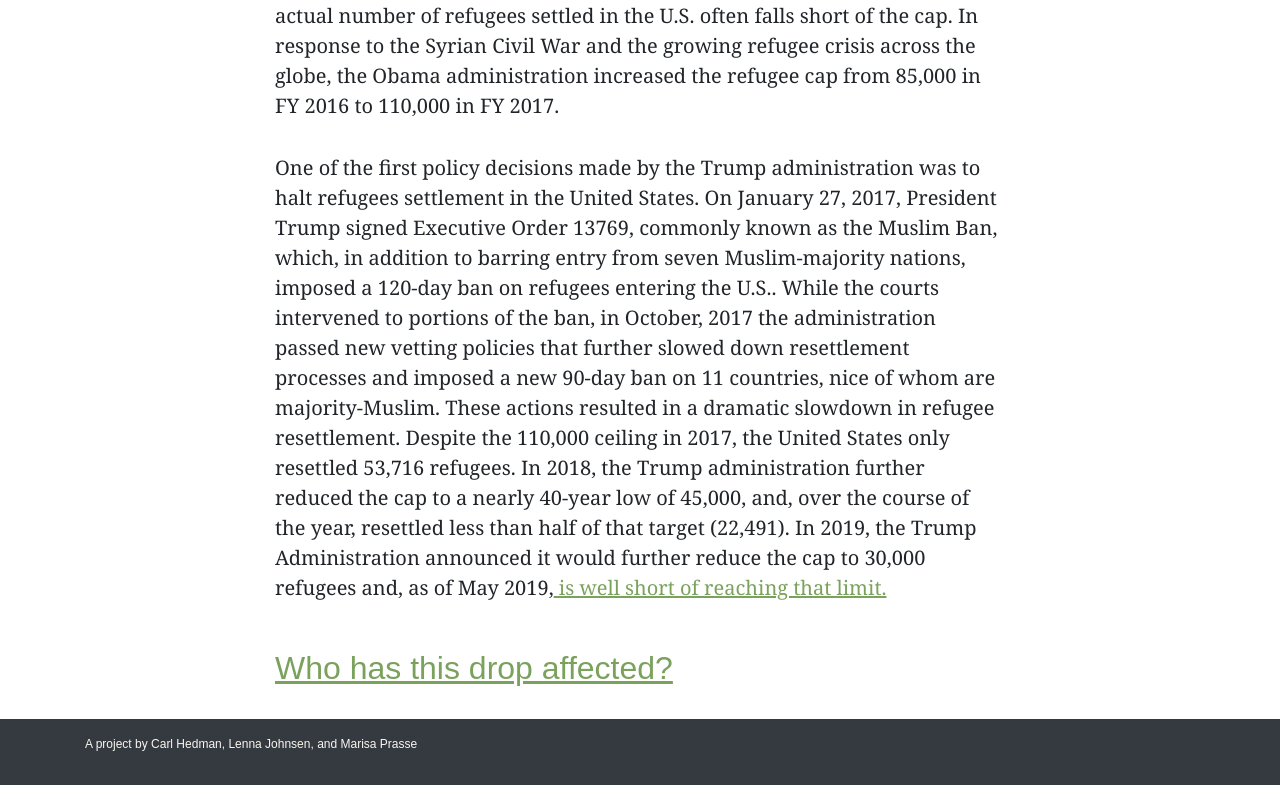
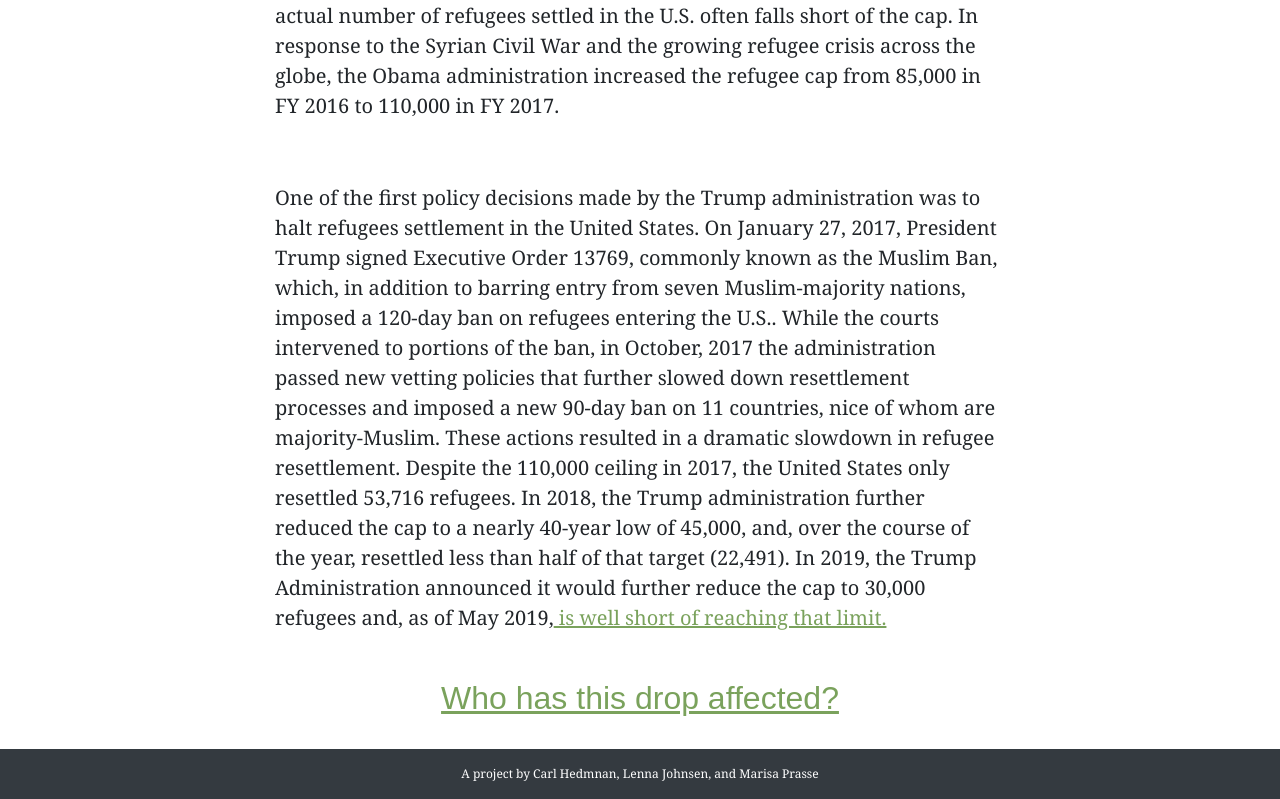
Before and after one commit to lennajohnsen/lennajohnsen.github.io, a website with bundled scripts: page index.html in a window 1280 px wide. Shown: the part 1021-1820 px from the top of the page. Built offline with nearby package versions, Linux system fonts and the light colour scheme; no server answers; a web font is replaced by a local one.

Commit message:
move photo

```diff
--- a/index.html
+++ b/index.html
@@ -37,6 +37,15 @@
   <div class="container">
       <div class="row">
         <div class="col-lg-8 mx-auto">
+              <img src= "images/bringmeyourtiredyourweakyourhungry.png" width = "150" class = "center">
+        </div>
+      </div>
+    </div>
+
+
+  <div class="container">
+      <div class="row">
+        <div class="col-lg-8 mx-auto">
               <h1>Refugee Resettlement in the United States</h1>
               <h2>Effects of Trump-era policies on refugees from Muslim Majority Countries</h2>
         </div>
@@ -51,15 +60,6 @@
           </div>
         </div>
       </div> -->
-
-      <div class="container">
-          <div class="row">
-            <div class="col-lg-8 mx-auto">
-                  <img src= "images/bringmeyourtiredyourweakyourhungry.png" width = "150" class = "center">
-            </div>
-          </div>
-        </div>
-
 
 
   <section id="intro">
@@ -98,10 +98,10 @@
             </div>
 
             <p class="lead">
-            One of the first policy decisions made by the Trump administration was to halt refugees settlement in the United States. On January 27, 2017, President Trump signed Executive Order 13769, commonly known as the Muslim Ban, which, in addition to barring entry from seven Muslim-majority nations,
+              <br>One of the first policy decisions made by the Trump administration was to halt refugees settlement in the United States. On January 27, 2017, President Trump signed Executive Order 13769, commonly known as the Muslim Ban, which, in addition to barring entry from seven Muslim-majority nations,
             imposed a 120-day ban on refugees entering the U.S.. While the courts intervened to portions of the ban, in October, 2017 the administration passed new vetting policies that further slowed down resettlement processes and imposed a new 90-day ban on 11 countries, nice of whom are majority-Muslim.
             These actions resulted in a dramatic slowdown in refugee resettlement. Despite the 110,000 ceiling in 2017, the United States only resettled 53,716 refugees. In 2018, the Trump administration further reduced the cap to a nearly 40-year low of 45,000, and, over the course of the year, resettled less
-            than half of that target (22,491). In 2019, the Trump Administration announced it would further reduce the cap to 30,000 refugees and, as of May 2019,<a href="http://www.wrapsnet.org/admissions-and-arrivals"> is well short of reaching that limit.</a>
+            than half of that target (22,491). In 2019, the Trump Administration announced it would further reduce the cap to 30,000 refugees and, as of May 2019,<a href="http://www.wrapsnet.org/admissions-and-arrivals"> is well short of reaching that limit.</a><br/>
           </p>
         </div>
       </div>
@@ -112,7 +112,7 @@
   <section id="click through">
       <div class="container">
         <div class="row">
-          <div class="col-lg-8 mx-auto">
+          <div class="col-lg-8 mx-auto" style="text-align:center;">
             <h2> <a href="https://lennajohnsen.github.io/bigDataClassProject/#"> Who has this drop affected?</a></h2>
           </div>
         </div>
@@ -127,13 +127,12 @@
       </div>
     </div>
 
-  <!-- Footer -->
-  <footer class="py-3 bg-dark">
-    <div class="container">
-      <p class="psmall">A project by Carl Hedman, Lenna Johnsen, and Marisa Prasse</p>
-    </div>
-    <!-- /.container -->
-  </footer>
+    <footer class="py-3 bg-dark">
+        <div class="container">
+          <p class="m-0 text-center text-white">A project by Carl Hedmnan, Lenna Johnsen, and Marisa Prasse</p>
+        </div>
+        <!-- /.container -->
+      </footer>
 
   <!-- Bootstrap core JavaScript -->
   <script src="vendor/jquery/jquery.min.js"></script>
```
